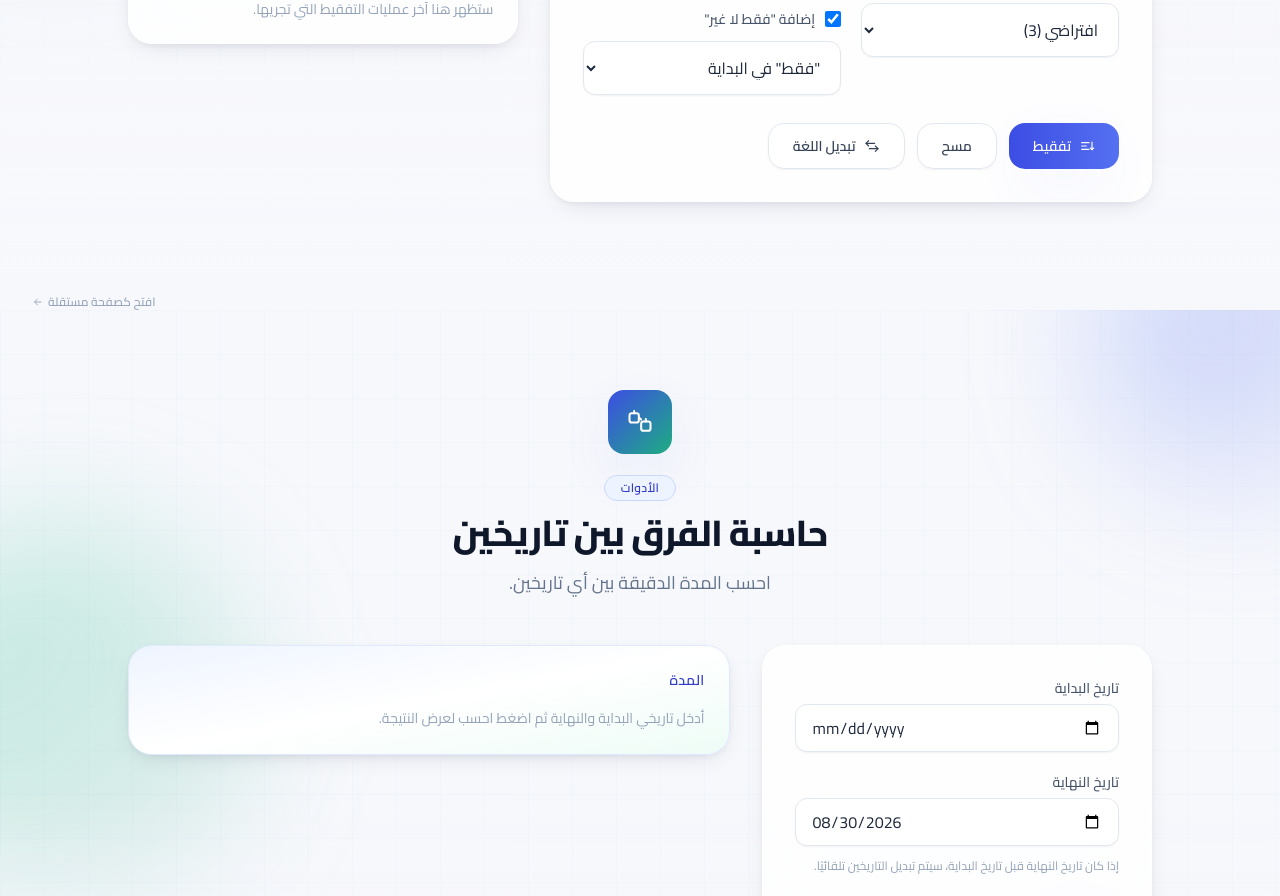
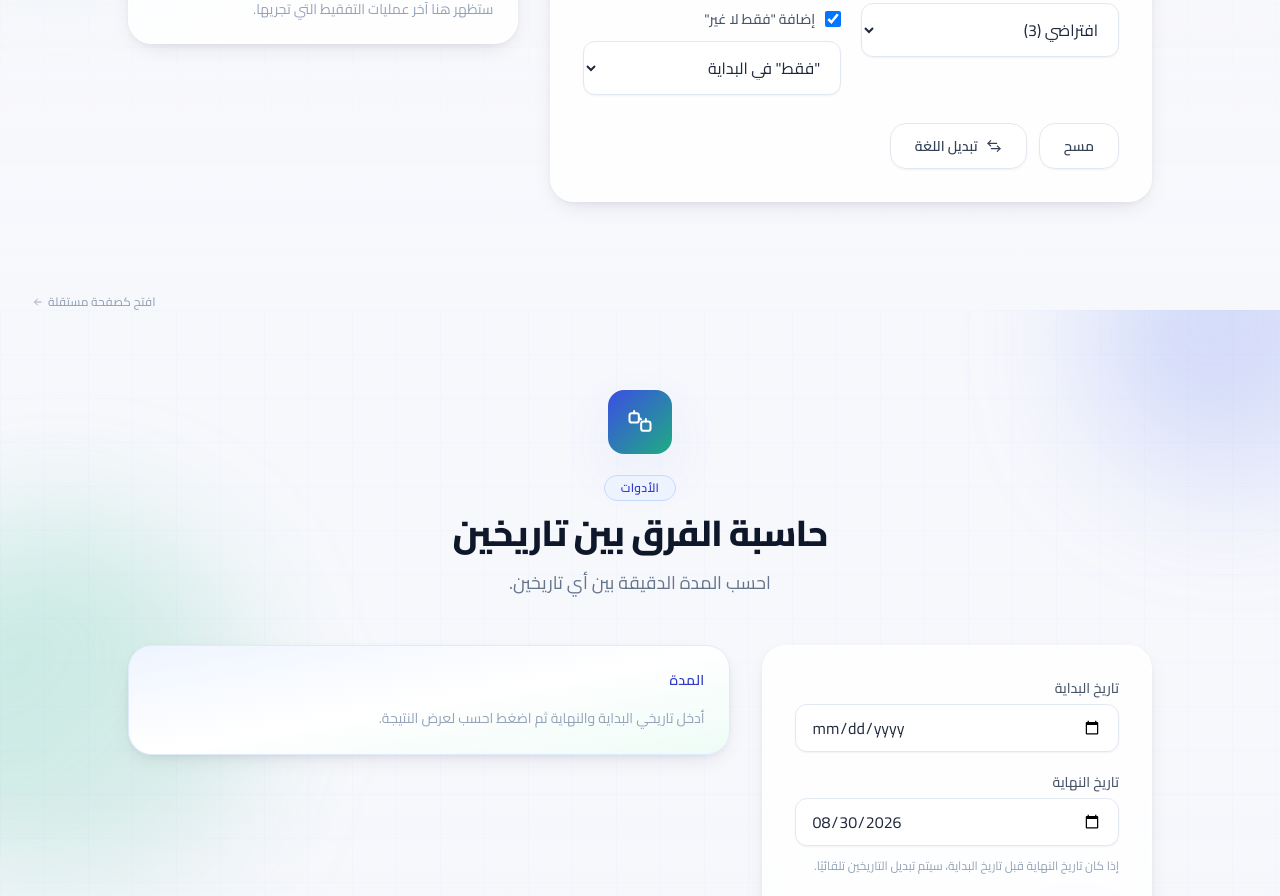
Before and after one commit to goldr45476-glitch/tafqeet, a React (Vite) app: page / in a window 1280 px wide. Shown: the part 799-1695 px from the top of the page. Built offline with nearby package versions, Linux system fonts and the light colour scheme.

Commit message:
fix: remove convert button now that number-to-words converts live

```diff
--- a/src/components/tools/NumberToWordsTool.tsx
+++ b/src/components/tools/NumberToWordsTool.tsx
@@ -303,10 +303,6 @@ export default function NumberToWordsTool() {
             </div>
 
             <div className="mt-7 flex flex-wrap gap-3">
-              <button type="submit" className="btn-primary">
-                <IconTafqeet className="h-4 w-4" />
-                {t.numberToWords.convertButton}
-              </button>
               <button type="button" onClick={handleClear} className="btn-secondary">
                 {t.numberToWords.clearButton}
               </button>
```
